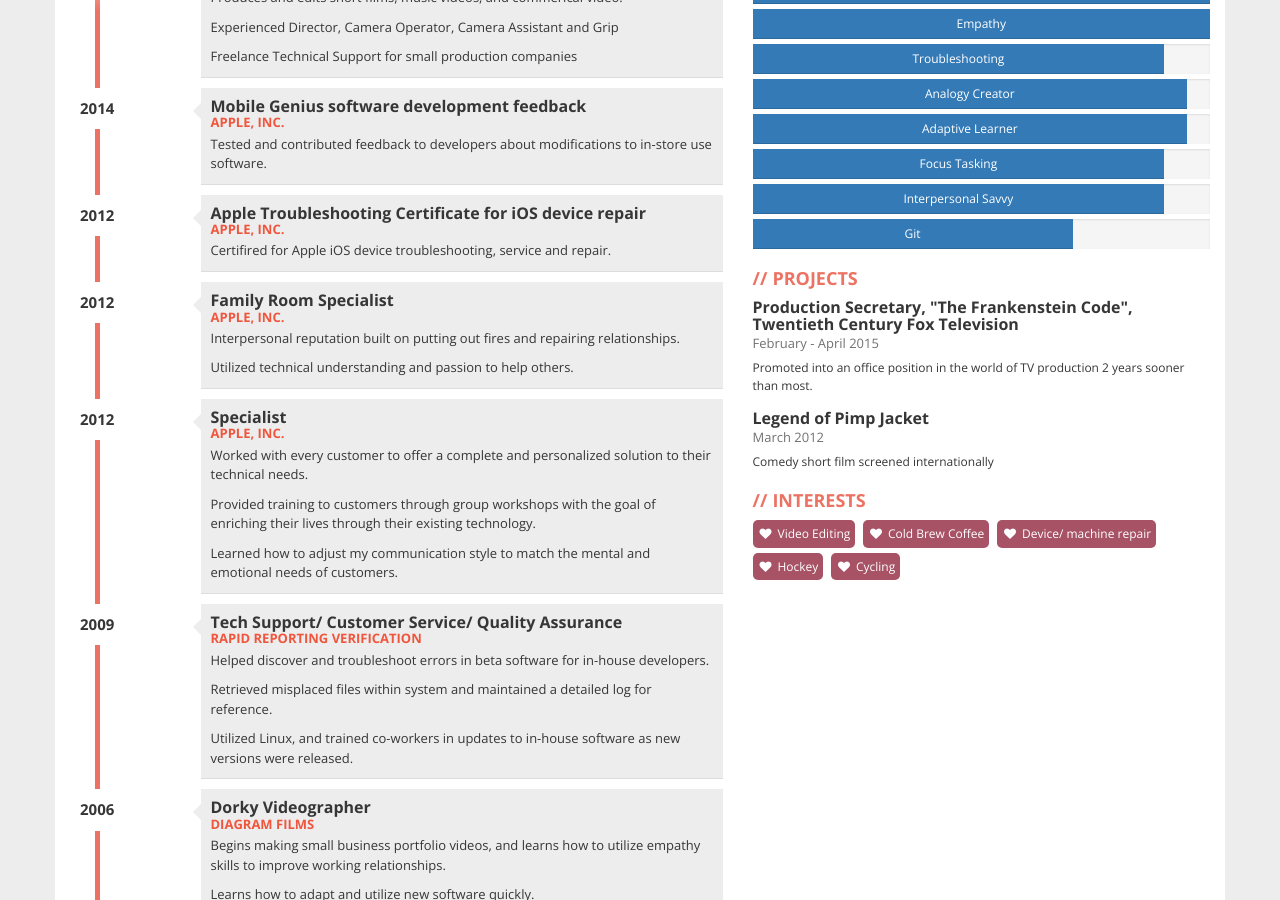
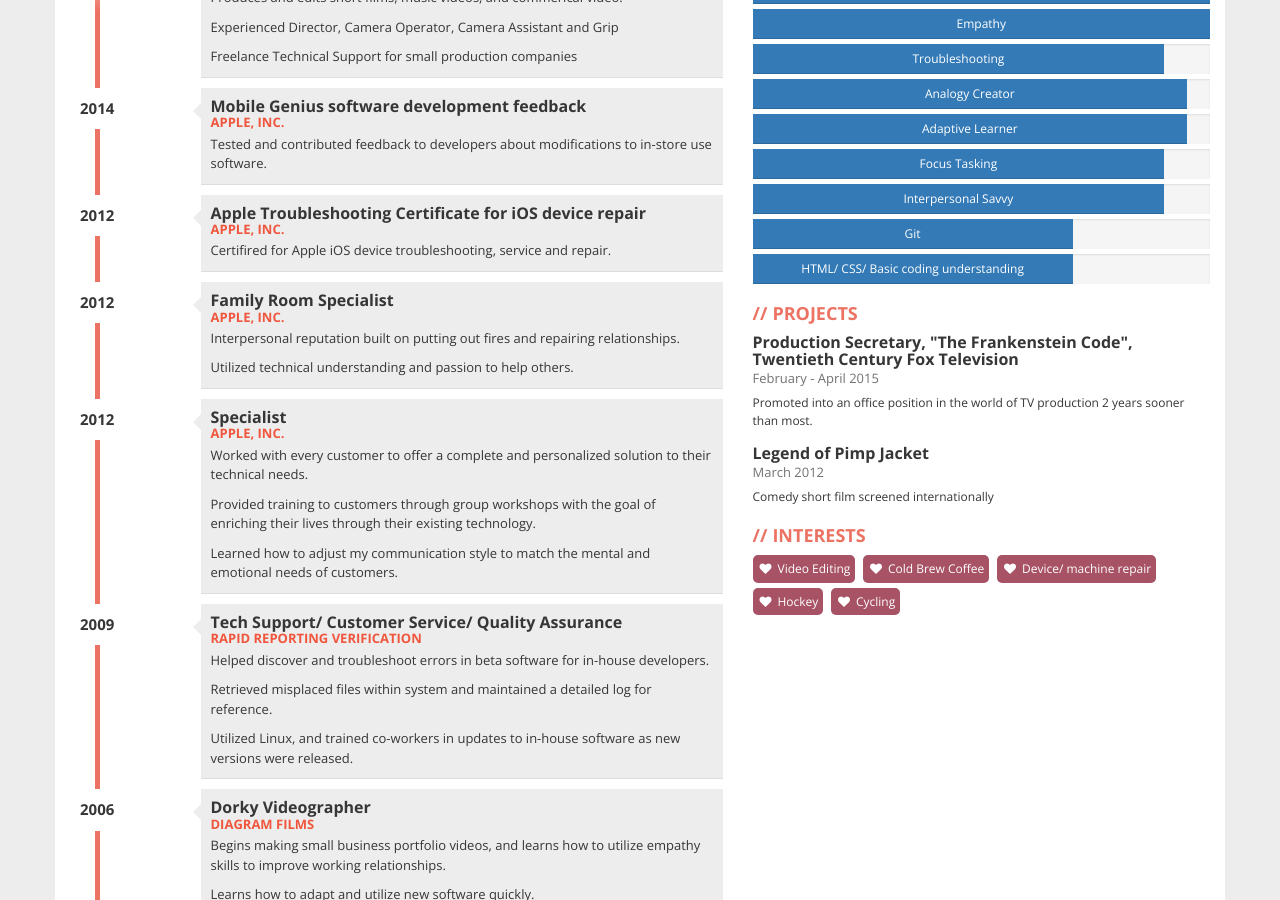
Before and after one commit to Bmbailey/Resume, a Jekyll site: the page built from index.html, in a window 1280 px wide and 900 px high, scrolled down 578 px. Built offline with Jekyll 4.4.1, drawn with Linux system fonts in a browser that asks for light colours; nearby versions of some CDN libraries.

Commit message:
Added 'HTML/CSS'
Updated this through GitHub site while having issues with repo communicating with my GitHub app

```diff
--- a/_data/skills.yml
+++ b/_data/skills.yml
@@ -37,3 +37,8 @@
   level:
     description: Proficient
     value: 70
+
+- name: HTML/ CSS/ Basic coding understanding
+  level:
+    description: Proficient
+    value: 70
```
